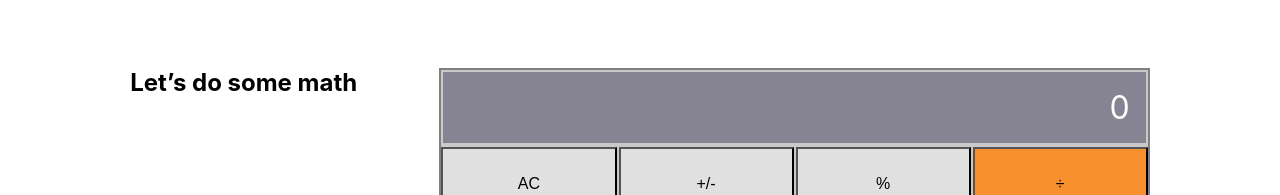
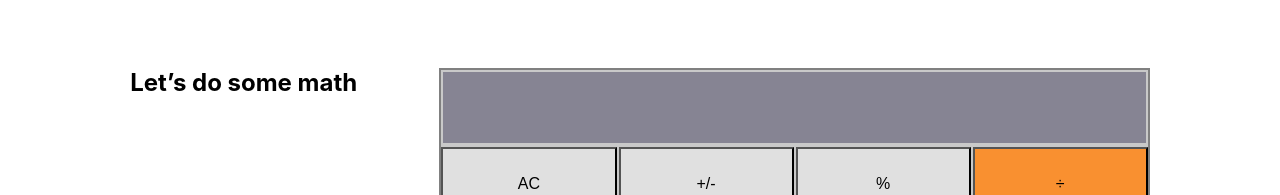
Before and after one commit to Sboursen/math-magicians, a React (Create React App) app: page / in a window 1280 px wide. Shown: the part 126-321 px from the top of the page. Built offline with nearby package versions, Linux system fonts and the light colour scheme.

Commit message:
Use custom error message instead of NAN

```diff
--- a/src/components/calculator.js
+++ b/src/components/calculator.js
@@ -27,7 +27,7 @@ export default class Calculator extends React.Component {
     const res = obj.next ? obj.next : obj.total;
     return (
       <div className="calculator-wrap">
-        <div id="res">{Number(res)}</div>
+        <div id="res">{res}</div>
         <Button
           position="main"
           text="AC"
```
